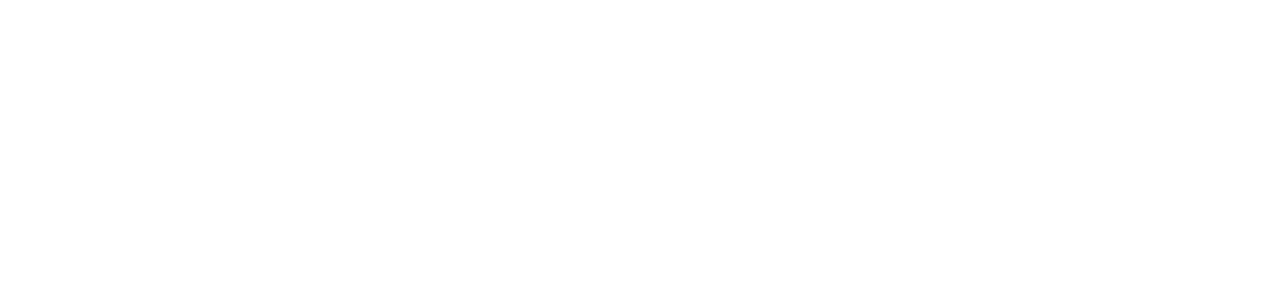
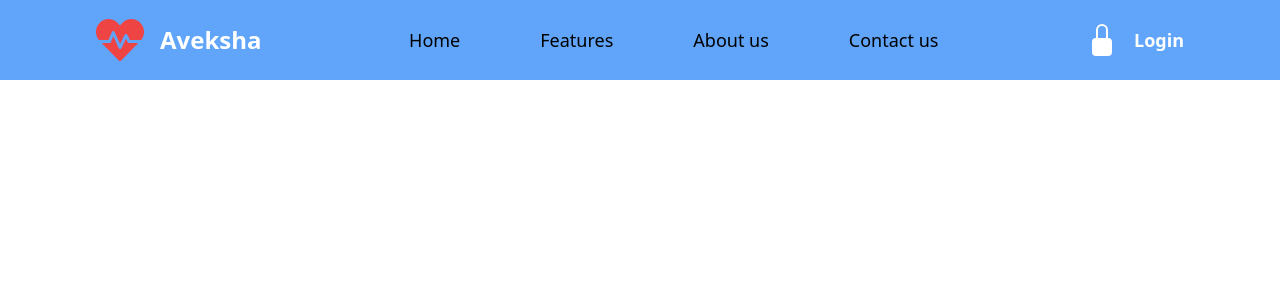
Before and after one commit to Naveen-Karanamu/Aayuhu-health-webapp, a React (Create React App) app in the folder front/: page /request in a window 1280 px wide. Shown: the top 300 px of the page. Built offline with nearby package versions, Linux system fonts and the light colour scheme.

Commit message:
Setup: Request's page

```diff
--- a/front/src/App.jsx
+++ b/front/src/App.jsx
@@ -4,12 +4,14 @@
 // HOC
 import HomeHOC from "./HOC/Home.HOC";
 import DashboardHOC from "./HOC/Patient.Dashboard.HOC";
+import RequestHOC from "./HOC/Request.HOC";
 
 // Pages
 import HomePage from "./Components/pages/Home.page";
 import DashboardPage from "./Components/pages/Patient.Dashboard.page";
 import DoctorDashboardHOC from "./HOC/Doctor.Dashboard.HOC";
 import DoctorDashboardPage from "./Components/pages/Doctor.Dashboard";
+import Requestpage from "./Components/pages/Request.page";
 
 function App() {
   return (
@@ -20,6 +22,7 @@
       <HomeHOC path="/home" exact component={HomePage} />
       <DashboardHOC path="/padash" exact component={DashboardPage}/>
       <DoctorDashboardHOC path="/docdash" exact component={DoctorDashboardPage}/>
+      <RequestHOC path="/request" exact component={Requestpage}/>
     </>
   );
 }
--- /dev/null
+++ b/front/src/Components/pages/Request.page.jsx
@@ -0,0 +1,13 @@
+import React from 'react'
+
+export const Requestpage = () => {
+    return (
+        <>
+            <div>
+                hii
+            </div>
+        </>
+    )
+}
+
+export default Requestpage;
--- /dev/null
+++ b/front/src/HOC/Request.HOC.jsx
@@ -0,0 +1,16 @@
+import React from "react";
+import { Route } from "react-router-dom";
+import RequestLayout from "../Layouts/Request.Layout";
+
+const RequestHOC = ({ component: Component, ...rest }) => {
+    return (
+        <Route {...rest} component={(props) => (
+            <RequestLayout>
+                <Component {...props} />
+            </RequestLayout>
+        )}>
+        </Route>
+    )
+}
+
+export default RequestHOC;
--- /dev/null
+++ b/front/src/Layouts/Request.Layout.jsx
@@ -0,0 +1,15 @@
+import React from "react";
+import DefaultNavbar from "../Components/Navbar/Default.Navbar";
+import MobileNavigator from "../Mobile Navigator/MobileNavigator";
+
+const RequestLayout = (props) => {
+    return (
+        <>
+            <DefaultNavbar />
+            {props.children}
+            <MobileNavigator />
+        </>
+    )
+}
+
+export default RequestLayout;
```
